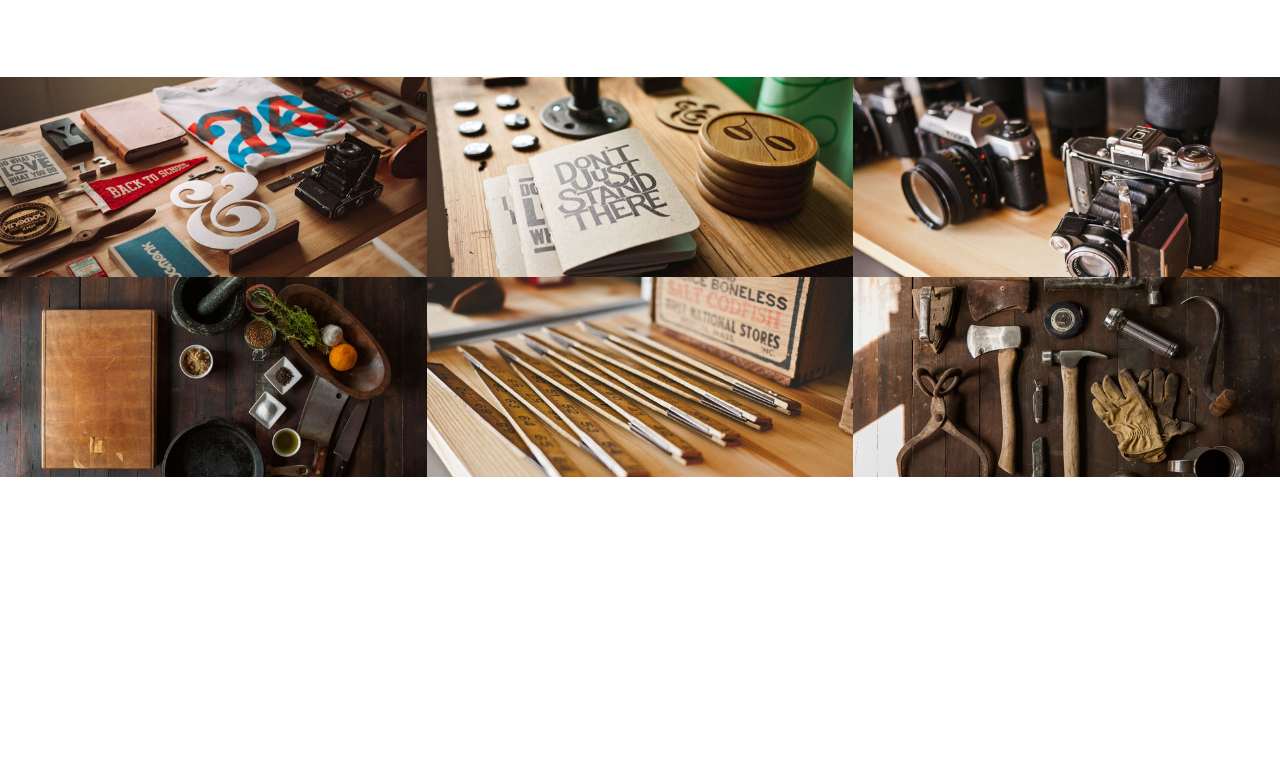
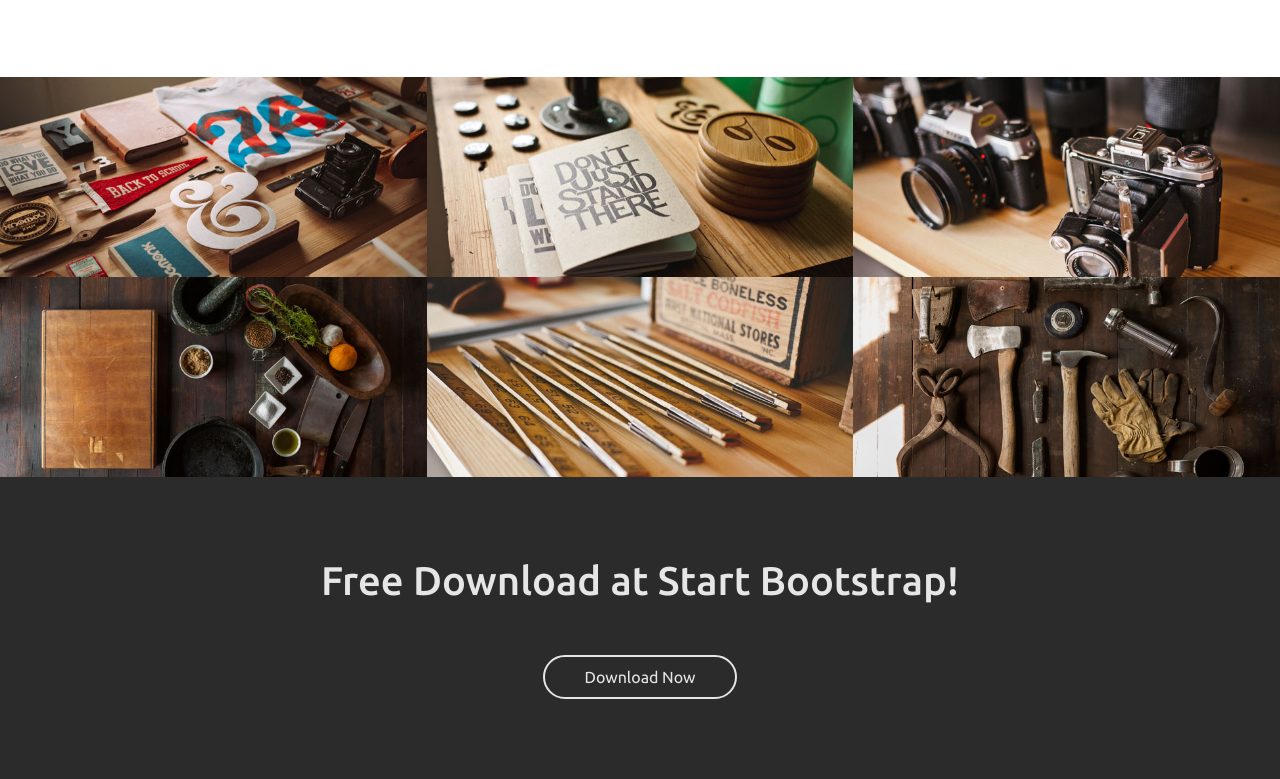
Before and after one commit to anass-dev-ops/templ1-html-bootstrap4-bw, a plain HTML site: page index.html in a window 1280 px wide. Shown: the part 1498-2277 px from the top of the page. Before the commit the page ends 1975 px from the top, so only its background shows below. Drawn offline with nearby package versions, Linux system fonts and the light colour scheme.

Commit message:
Add Download Section

```diff
--- a/css/main.css
+++ b/css/main.css
@@ -111,9 +111,6 @@ body {
 }
 /* ===== End services ===== */
 /* ===== Start projects ===== */
-.projects {
-
-}
 .projects .row {
     padding: 0;
     margin: 0;
@@ -141,3 +138,26 @@ body {
     background-image: url(../assets/img/portfolio/thumbnails/6.jpg);
 }
 /* ===== End projects ===== */
+/* ===== Start Download ===== */
+.download {
+    padding: 80px 0;
+    background-color: var(--color1);
+    color: var(--color2);
+}
+.download h2{
+    font-size: 2.5rem;
+    margin-bottom: 50px;
+}
+.download button {
+    background-color: var(--color1);
+    color: var(--color2);
+    border: 2px solid var(--color2);
+    padding: 8px 40px;
+    border-radius: 25px;
+}
+.download button:hover {
+    background-color: var(--color2);
+    color: var(--color1);
+    border: 2px solid var(--color1);
+}
+/* ===== End Download ===== */
--- a/index.html
+++ b/index.html
@@ -98,6 +98,12 @@
             </div>
         </div>
         <!-- End projects -->
+        <!-- Start Download -->
+        <div class="download text-center">
+            <h2>Free Download at Start Bootstrap!</h2>
+            <button>Download Now</button>
+        </div>
+        <!-- End Download -->
         <script src="https://code.jquery.com/jquery-3.5.1.slim.min.js" integrity="sha384-DfXdz2htPH0lsSSs5nCTpuj/zy4C+OGpamoFVy38MVBnE+IbbVYUew+OrCXaRkfj" crossorigin="anonymous"></script>
         <script src="https://cdn.jsdelivr.net/npm/bootstrap@4.6.0/dist/js/bootstrap.bundle.min.js" integrity="sha384-Piv4xVNRyMGpqkS2by6br4gNJ7DXjqk09RmUpJ8jgGtD7zP9yug3goQfGII0yAns" crossorigin="anonymous"></script>
         <script src="js/main.js"></script>
```
